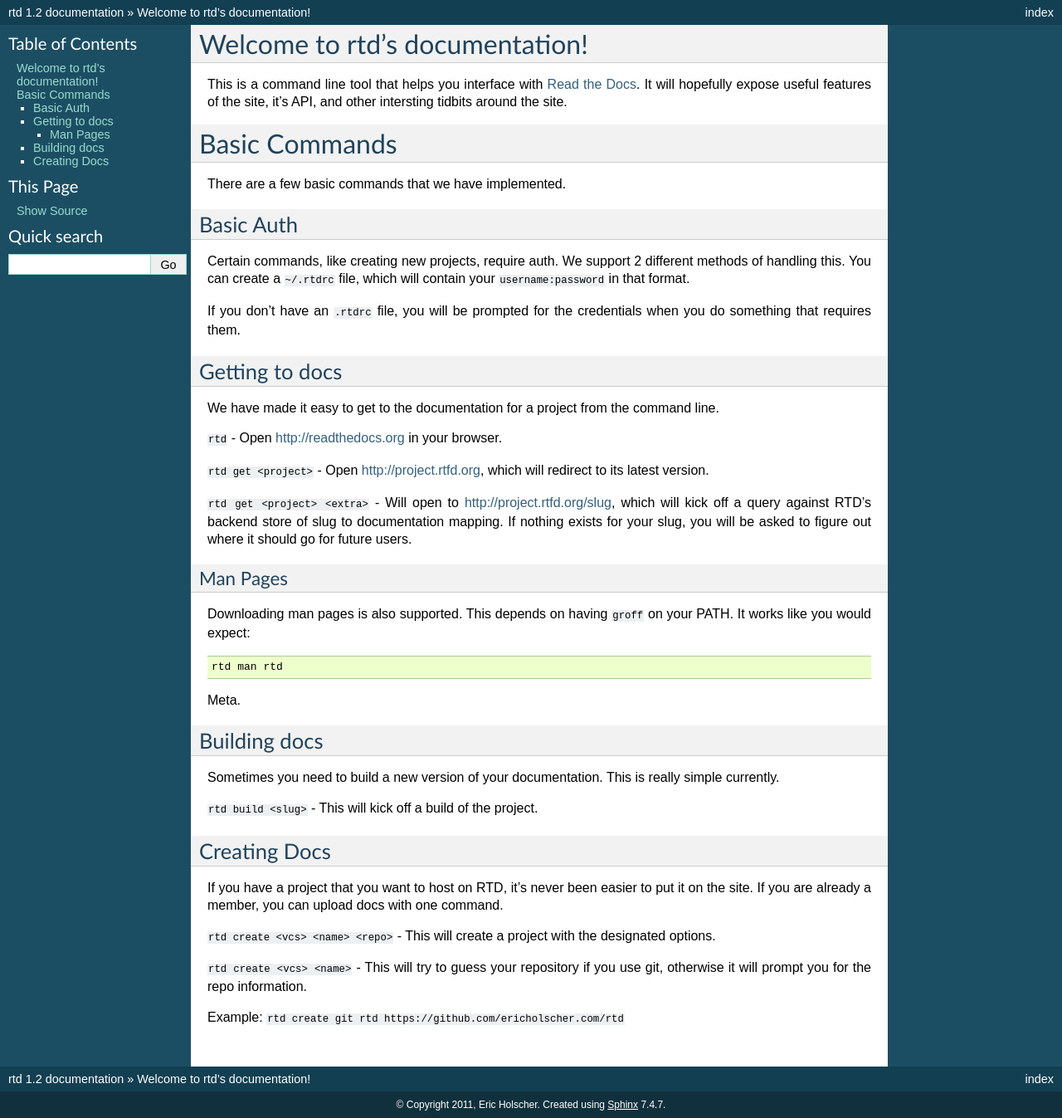
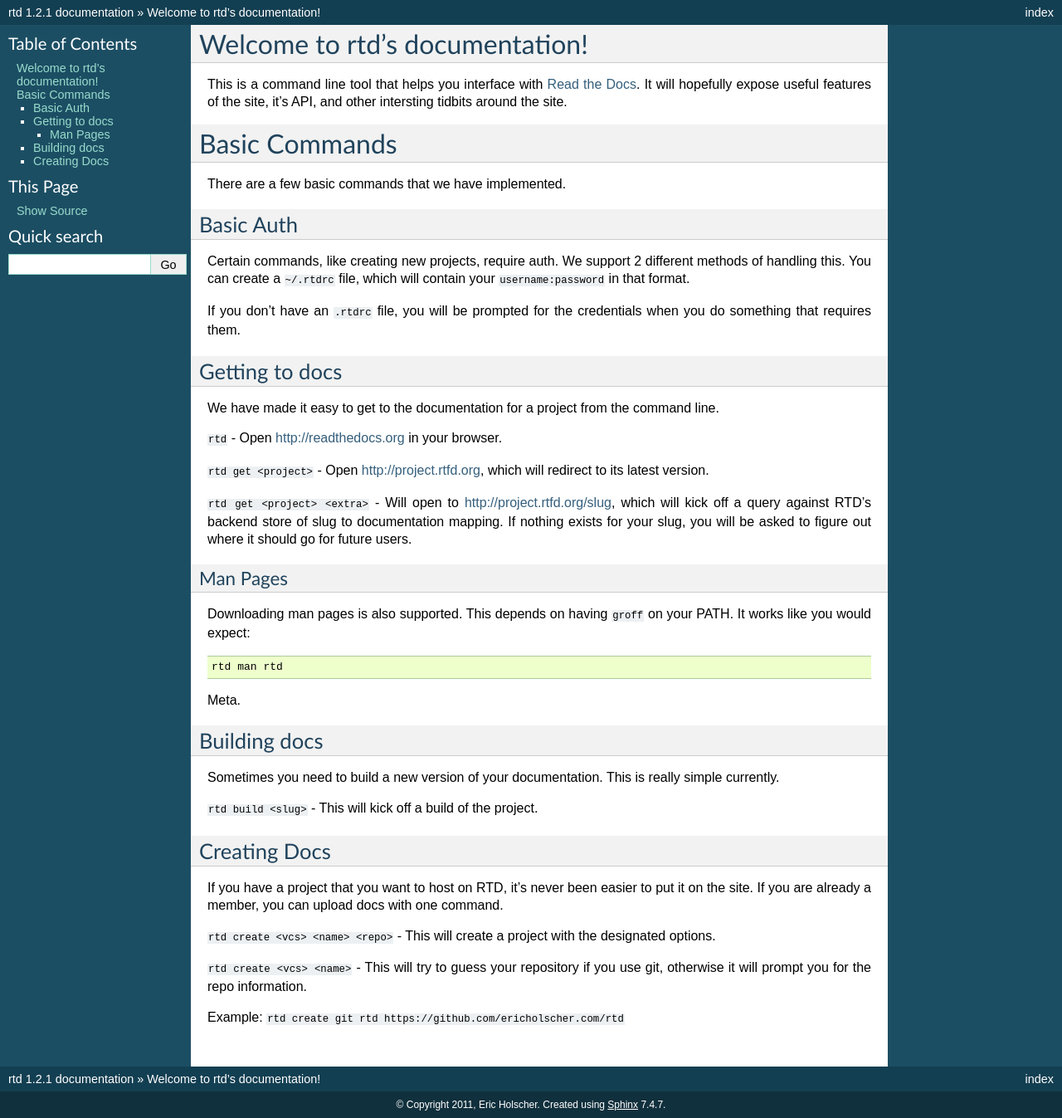
Before and after one commit to ericholscher/rtd, a Sphinx documentation site: the page built from docs/index.rst, in a window 1280 px wide. Shown: the whole page at 83% size. Built offline with Sphinx 7.4.7, drawn with Linux system fonts in a browser that asks for light colours.

Commit message:
Bump to 1.2.1 with the new fanciness

```diff
--- a/docs/conf.py
+++ b/docs/conf.py
@@ -50,7 +50,7 @@
 # The short X.Y version.
 version = '1.2'
 # The full version, including alpha/beta/rc tags.
-release = '1.2'
+release = '1.2.1'
 
 # The language for content autogenerated by Sphinx. Refer to documentation
 # for a list of supported languages.
--- a/setup.py
+++ b/setup.py
@@ -11,7 +11,7 @@
 
 setup(
     name='rtd',
-    version='1.2',
+    version='1.2.1',
     author='Eric Holscher',
     author_email='eric@ericholscher.com',
     url='http://github.com/ericholscher/rtd',
```
